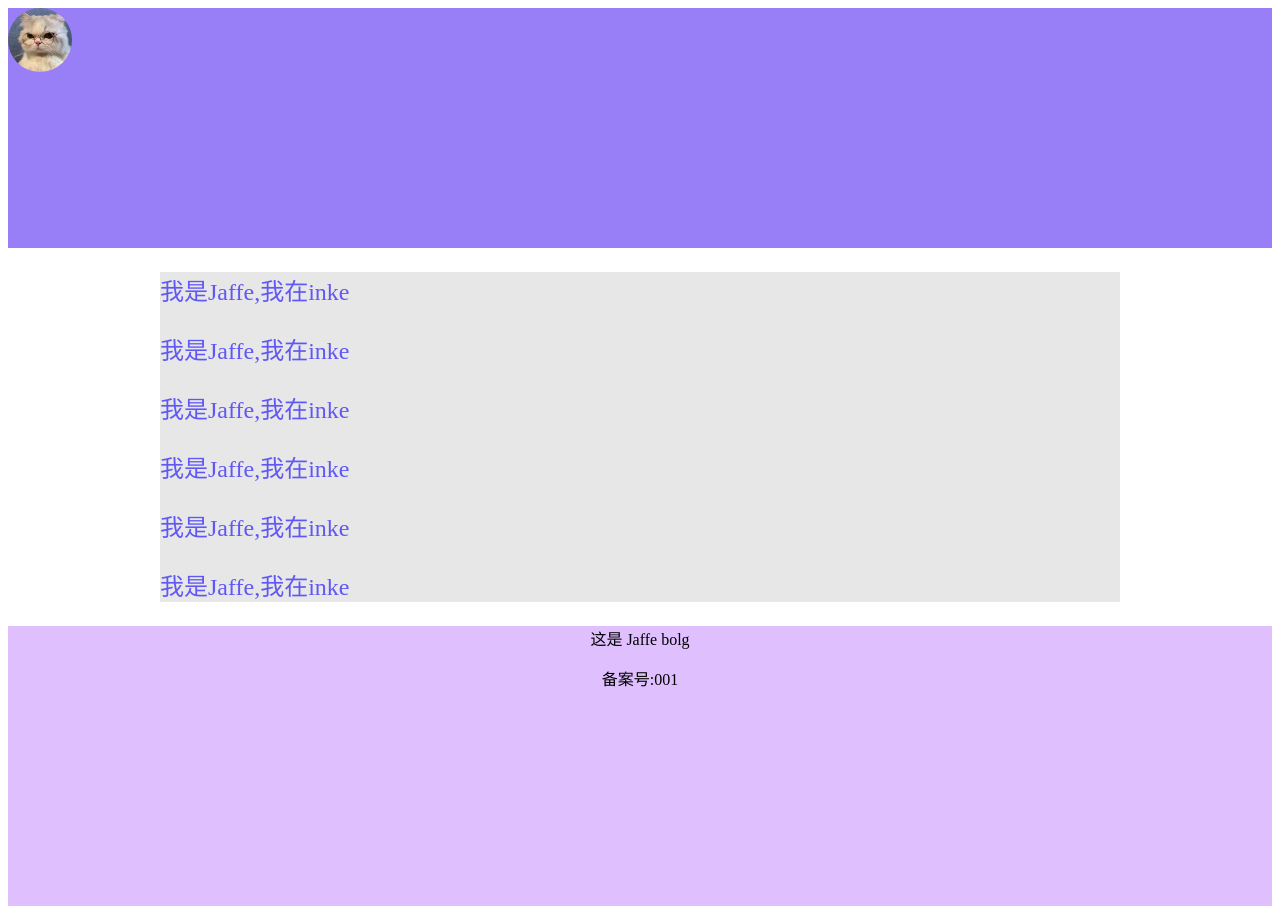
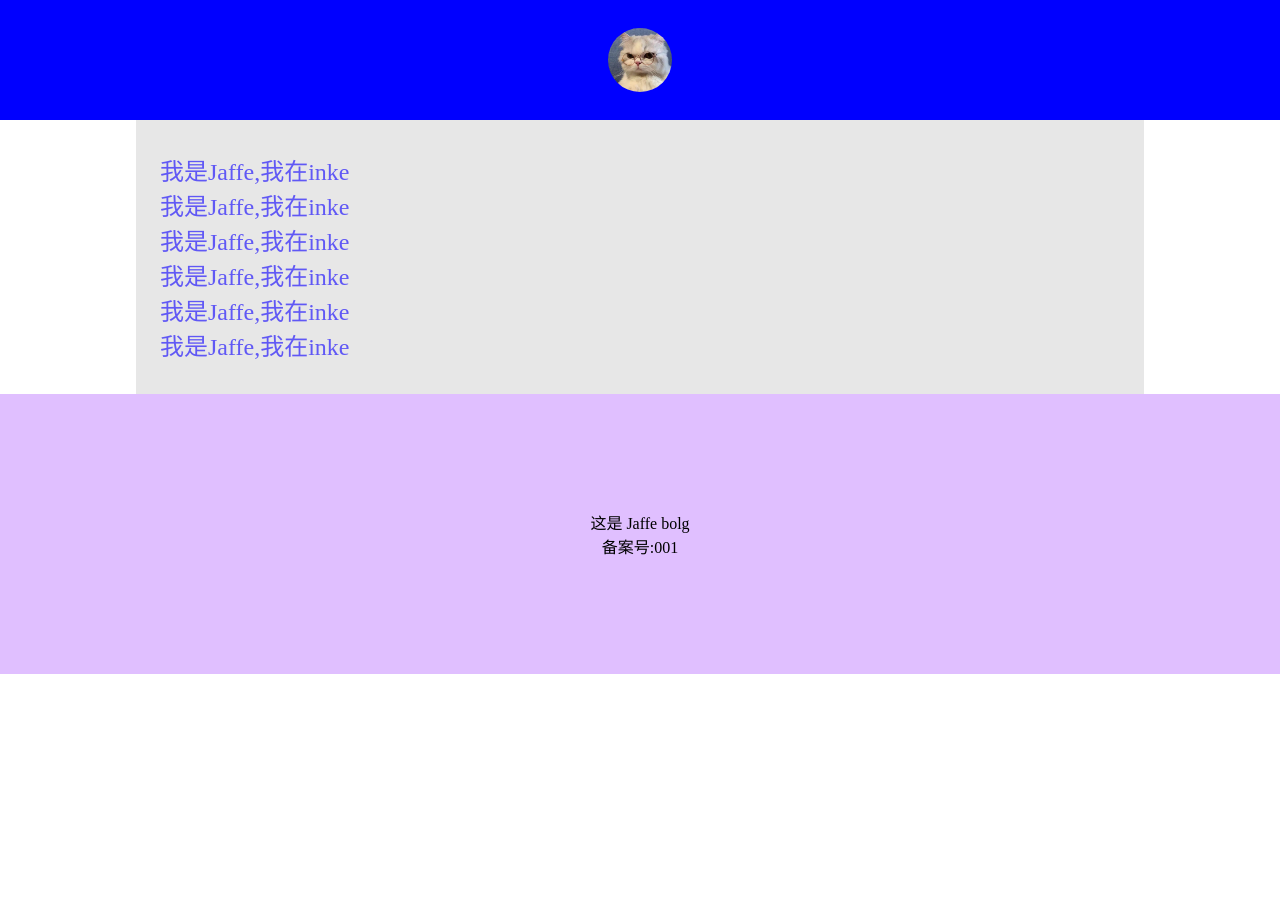
Before and after one commit to jaffechen/jaffe-code, a plain HTML site: page index.html in a window 1280 px wide. After the commit the page ends 800 px from the top, so only its background shows below. Drawn offline with Linux system fonts and the light colour scheme.

Commit message:
第二天的blog 布局

```diff
--- a/index.html
+++ b/index.html
@@ -1,33 +1,104 @@
 <!DOCTYPE html>
 <html lang="en">
+
+    <style>
+        * {
+            margin: 0;
+            padding: 0;
+        }
+
+
+        .myhead {
+            height: 120px;
+            background: blue;
+
+            display: flex;
+            justify-content: center;
+            align-items: center;
+        }
+
+        .mybody {
+            background: rgb(231, 231, 231);
+            max-width: 960px;
+            margin: auto;
+            padding: 32px 24px;
+
+
+        }
+        .content{
+            color: rgb(96, 88, 245); font-size: 24px;
+        }
+
+        .foot{
+            background:rgb(224, 191, 255) ;
+            height: 280px;
+
+            /* 应用布局 */
+            display: flex;
+
+            /* 垂直排列 */
+            flex-direction: column;
+
+            /* 居中对局画板 */
+            justify-content: center;
+            align-items: center;
+
+            /* 字体文本局中 */
+            text-align:center
+
+        }
+    </style>
+
 <head>
     <meta charset="UTF-8">
     <meta http-equiv="X-UA-Compatible" content="IE=edge">
     <meta name="viewport" content="width=device-width, initial-scale=1.0">
     <title>mybolg</title>
 </head>
+
 <body>
-<!-- <p style="color: rgb(96, 88, 245); font-size: 24px;">我是Jaffe,我在inke</p> -->
+    <!-- <p style="color: rgb(96, 88, 245); font-size: 24px;">我是Jaffe,我在inke</p> -->
 
-<!-- 头部 -->
-<div style="background-color: rgb(153, 127, 247); height: 240px;">
-<img src="./myimg.webp" alt=""
-style="width:64px; border-radius: 32px;"></div>
+    <!-- 头部 -->
+    <div class="myhead">
+        <img src="./myimg.webp" alt="" style="width:64px; border-radius: 32px;">
+    </div>
 
-<!-- 身体 -->
-<div style="background: rgb(231, 231, 231); max-width: 960px; margin: auto;">
-<p style="color: rgb(96, 88, 245); font-size: 24px;">我是Jaffe,我在inke</p>
-<p style="color: rgb(96, 88, 245); font-size: 24px;">我是Jaffe,我在inke</p>
-<p style="color: rgb(96, 88, 245); font-size: 24px;">我是Jaffe,我在inke</p>
-<p style="color: rgb(96, 88, 245); font-size: 24px;">我是Jaffe,我在inke</p>
-<p style="color: rgb(96, 88, 245); font-size: 24px;">我是Jaffe,我在inke</p>
-<p style="color: rgb(96, 88, 245); font-size: 24px;">我是Jaffe,我在inke</p>
-</div>
+    <!-- 身体 -->
+    <div class="mybody">
+        <p class="content">我是Jaffe,我在inke</p>
+        <p class="content">我是Jaffe,我在inke</p>
+        <p class="content">我是Jaffe,我在inke</p>
+        <p class="content">我是Jaffe,我在inke</p>
+        <p class="content">我是Jaffe,我在inke</p>
+        <p class="content">我是Jaffe,我在inke</p>
+    </div>
 
-<!-- 页尾 -->
-<div style="background:rgb(224, 191, 255) ; height: 280px;">
-    <p style="text-align:center;">这是 Jaffe bolg</p>
-    <p style="text-align:center;">备案号:001</p>
-</div>
+    <!-- 页尾 -->
+    <div class="foot">
+        <p >这是 Jaffe bolg</p>
+        <p >备案号:001</p>
+
+    </div
+
 </body>
+
 </html>
+
+<style>
+    * {
+        margin: 0;
+        padding: 0;
+    }
+
+
+
+    .myhead {
+        height: 120px;
+        background: blue;
+
+        display: flex;
+        justify-content: center;
+        align-items: center;
+    }
+</style>
```
